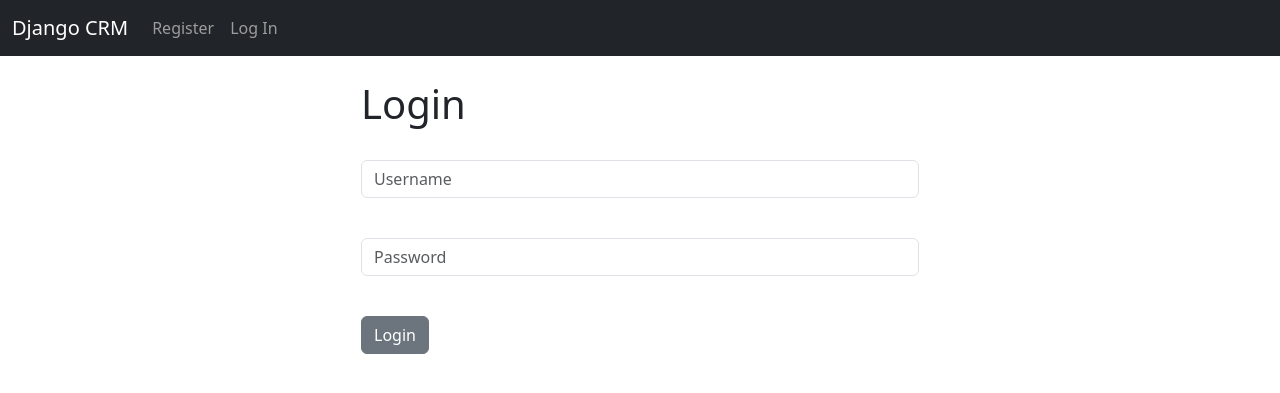
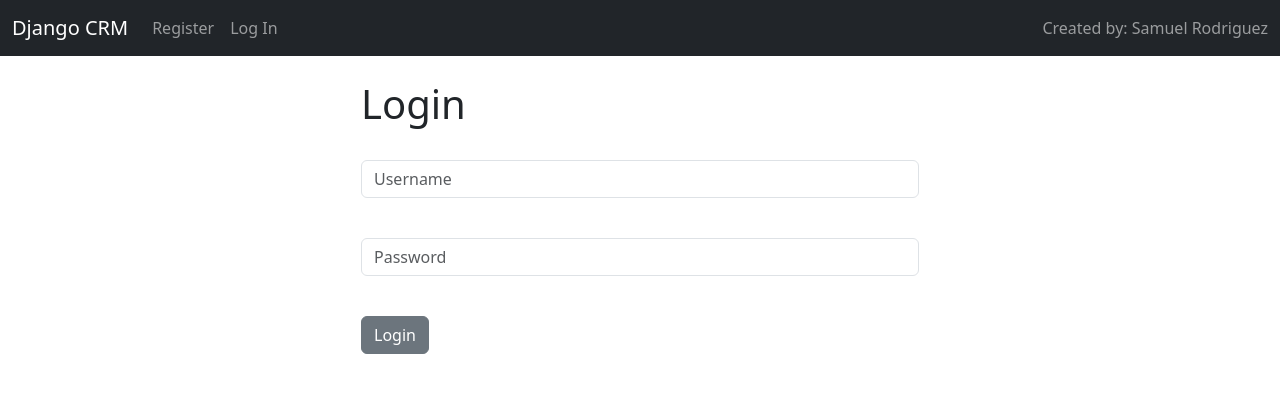
Before and after one commit to SamuelRo06/Django-CRM, a Django app: page / in a window 1280 px wide. Shown: the top 393 px of the page. Run offline with Django 4.2, Linux system fonts and the light colour scheme.

Commit message:
Some Changes

```diff
--- a/website/templates/navbar.html
+++ b/website/templates/navbar.html
@@ -1,29 +1,30 @@
 <nav class="navbar navbar-expand-lg navbar-dark bg-dark">
   <div class="container-fluid">
-      <a class="navbar-brand" href="{%url 'home'%}">Django CRM</a>
+      <a class="navbar-brand" href="{% url 'home' %}">Django CRM</a>
       <button class="navbar-toggler" type="button" data-bs-toggle="collapse" data-bs-target="#navbarSupportedContent" aria-controls="navbarSupportedContent" aria-expanded="false" aria-label="Toggle navigation">
           <span class="navbar-toggler-icon"></span>
       </button>
       <div class="collapse navbar-collapse" id="navbarSupportedContent">
           <ul class="navbar-nav me-auto mb-2 mb-lg-0">
-
               {% if user.is_authenticated %}
               <li class="nav-item">
-            <a class="nav-link" href="{%url 'add_record' %}">Add Record</a>
+                  <a class="nav-link" href="{% url 'add_record' %}">Add Record</a>
               </li>
               <li class="nav-item">
-            <a class="nav-link" href="{%url 'logout' %}">Log Out</a>
+                  <a class="nav-link" href="{% url 'logout' %}">Log Out</a>
               </li>
-          {%else%}
+              {% else %}
               <li class="nav-item">
-            <a class="nav-link" href="{%url 'register' %}">Register</a>
+                  <a class="nav-link" href="{% url 'register' %}">Register</a>
               </li>
               <li class="nav-item">
-            <a class="nav-link" href="{%url 'home' %}">Log In</a>
+                  <a class="nav-link" href="{% url 'home' %}">Log In</a>
               </li>
-          {%endif%}
-
+              {% endif %}
           </ul>
+          <span class="navbar-text">
+              Created by: Samuel Rodriguez
+          </span>
       </div>
   </div>
 </nav>
```
Lines whose indentation alone changed are shown as unchanged.
